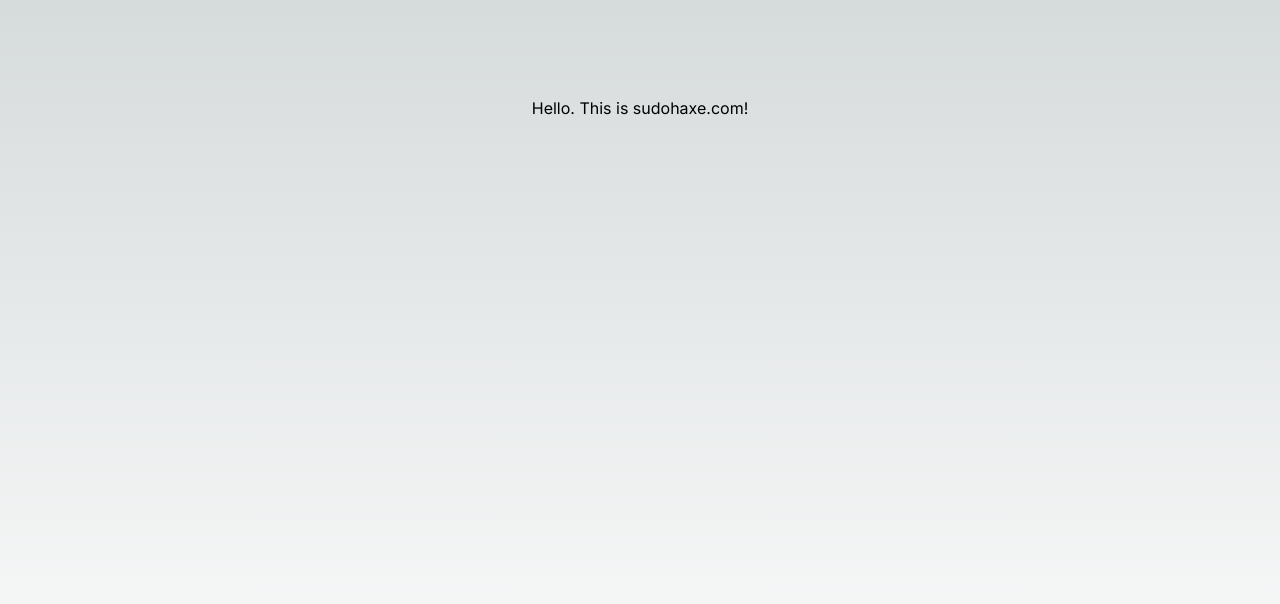
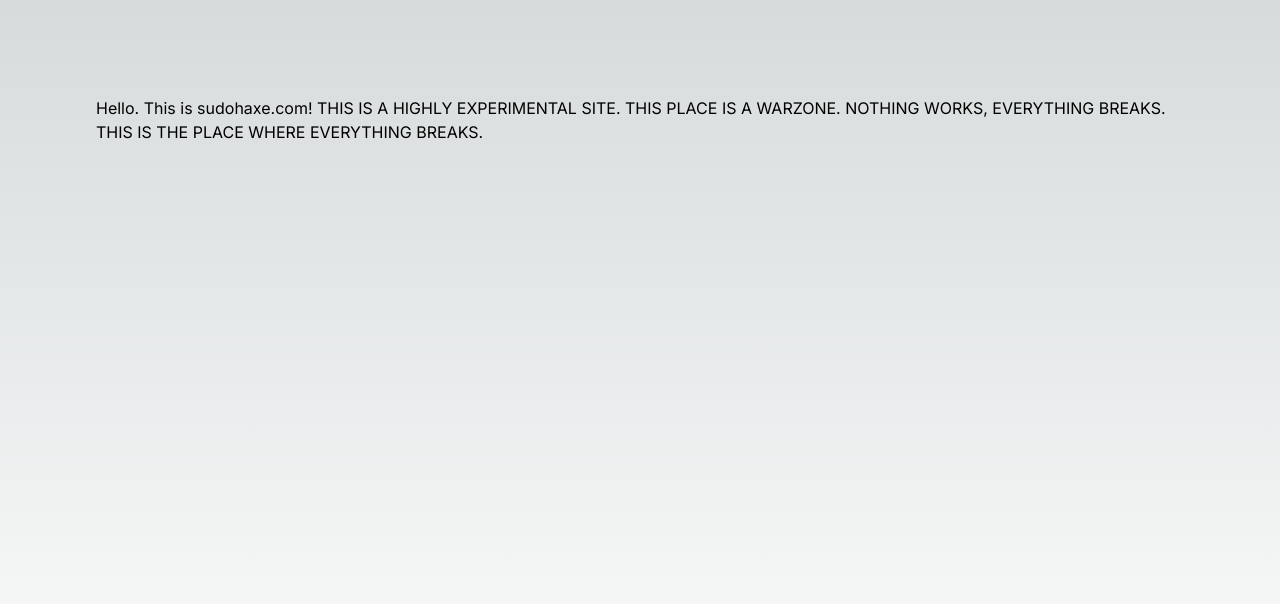
Before and after one commit to realvandi/sudohaxe, a Next.js app: page /sudohaxe/ in a window 1280 px wide. Shown: the top 604 px of the page. Built offline with nearby package versions, Linux system fonts and the light colour scheme.

Commit message:
feat: FEAT

```diff
--- a/src/app/page.tsx
+++ b/src/app/page.tsx
@@ -3,7 +3,11 @@
 export default async function Home() {
   return (
     <main className="flex min-h-screen flex-col items-center justify-between p-24">
-      <div>Hello. This is sudohaxe.com!</div>
+      <div>
+        Hello. This is sudohaxe.com! THIS IS A HIGHLY EXPERIMENTAL SITE. THIS
+        PLACE IS A WARZONE. NOTHING WORKS, EVERYTHING BREAKS. THIS IS THE PLACE
+        WHERE EVERYTHING BREAKS.{" "}
+      </div>
     </main>
   );
 }
```
